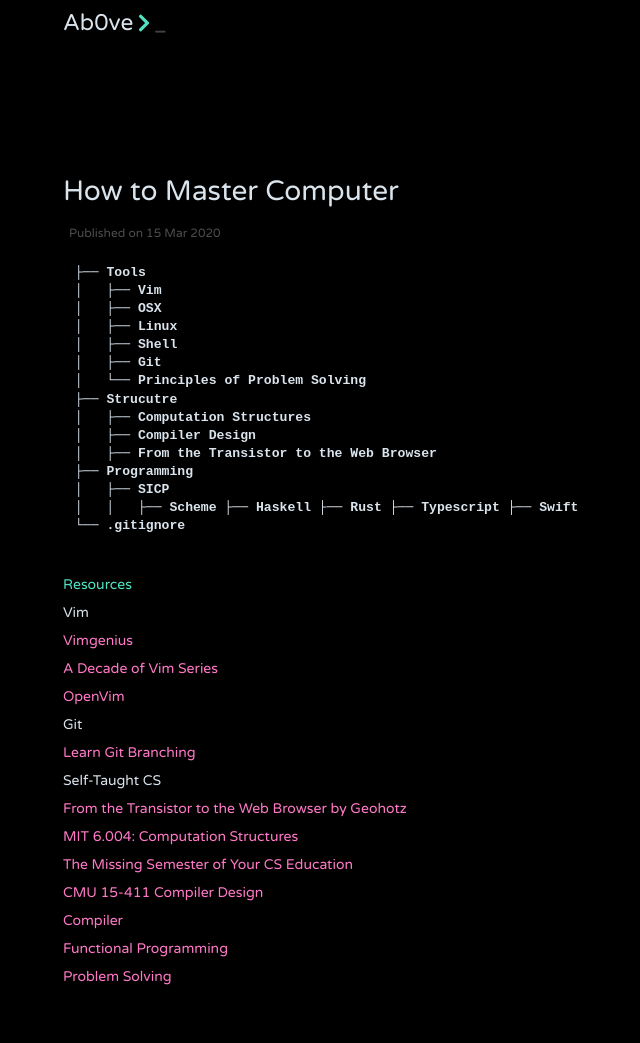
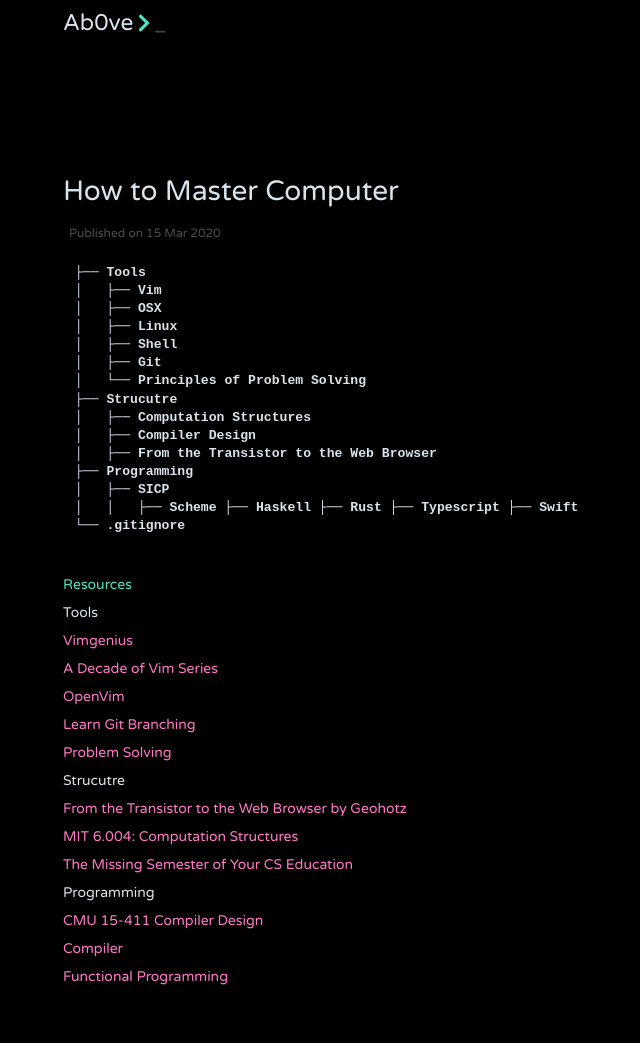
Before and after one commit to jithendrabsy/thoughts, a Jekyll site: the page built from _posts/2020-03-15-master-computer.md, in a window 1280 px wide. Shown: the whole page, without its empty margins (207-847 px from the left). Built offline with Jekyll 4.4.1, drawn with Linux system fonts in a browser that asks for light colours; nearby versions of some CDN libraries.

Commit message:
Update Lines

```diff
--- a/_posts/2020-03-15-master-computer.md
+++ b/_posts/2020-03-15-master-computer.md
@@ -26,7 +26,7 @@
 
 #### Resources
 
-Vim
+Tools
 
 [Vimgenius](http://vimgenius.com/lessons/vim-intro)
 
@@ -34,14 +34,12 @@
 
 [OpenVim](https://www.openvim.com/)
 
-
-Git
-
 [Learn Git Branching](https://learngitbranching.js.org/?demo)
 
+[Problem Solving](https://github.com/allenleein/knowledge-base/tree/gh-pages/%3C00%3EProblem%20Solving)
 
 
-Self-Taught CS
+Strucutre
 
 [From the Transistor to the Web Browser by Geohotz](https://github.com/geohot/fromthetransistor)
 
@@ -49,10 +47,10 @@
 
 [The Missing Semester of Your CS Education](https://missing.csail.mit.edu/)
 
+Programming
+
 [CMU 15-411 Compiler Design](https://www.cs.cmu.edu/~janh/courses/411/18/resources.html)
 
 [Compiler](https://github.com/allenleein/knowledge-base/tree/gh-pages/%3C00%3ECompiler)
 
 [Functional Programming](https://github.com/allenleein/knowledge-base/tree/gh-pages/%3C00%3E-Functional-Programming)
-
-[Problem Solving](https://github.com/allenleein/knowledge-base/tree/gh-pages/%3C00%3EProblem%20Solving)
```
